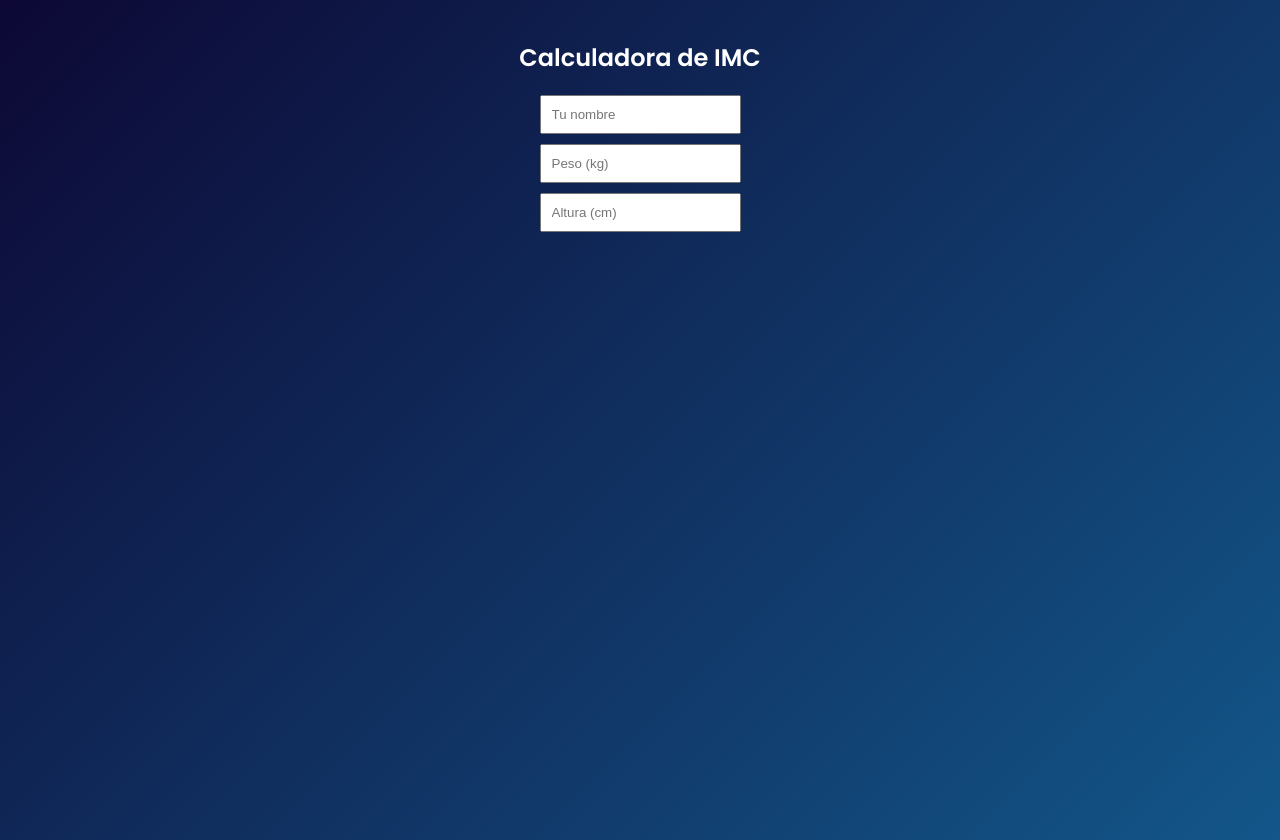
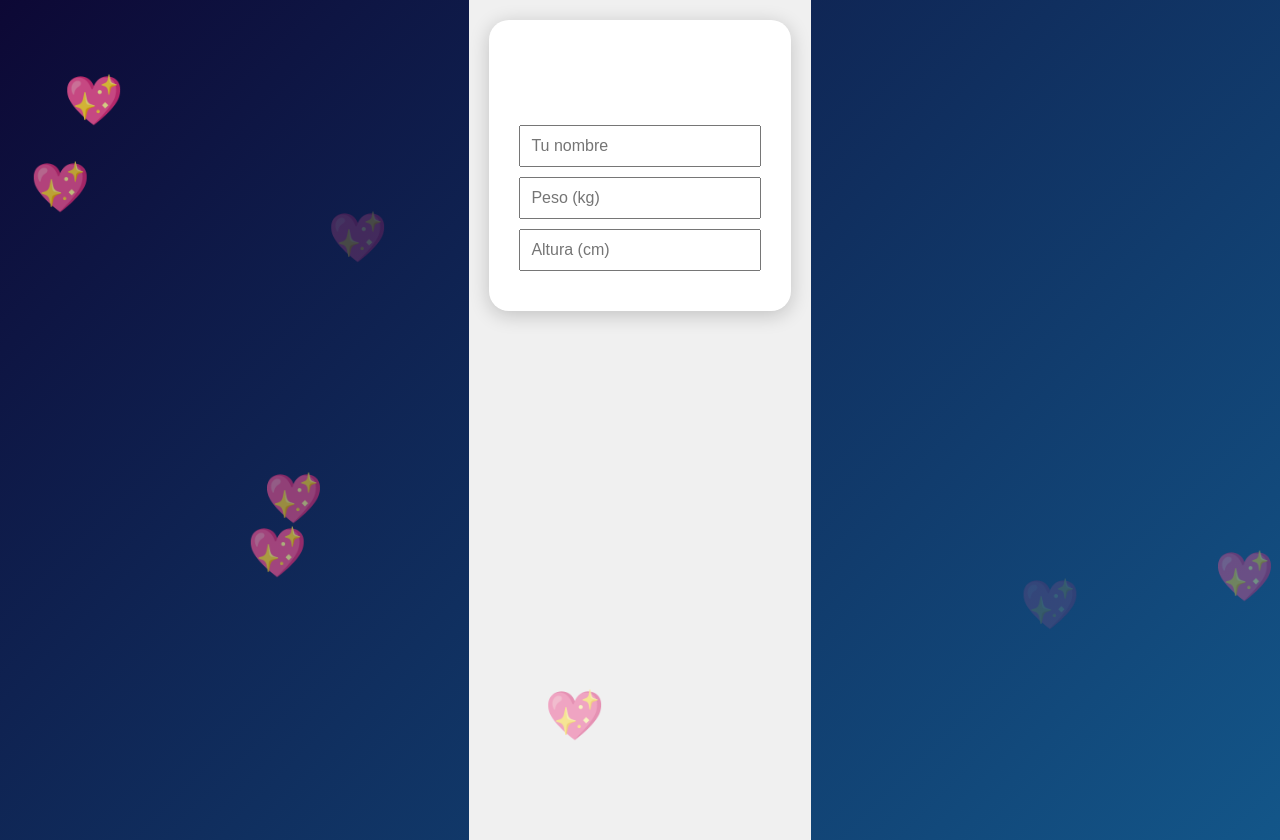
Before and after one commit to Jimena-Romero/calculadora_imc, a React (Vite) app: page / in a window 1280 px wide. Built offline with nearby package versions, Linux system fonts and the light colour scheme.

Commit message:
cambio en el form

```diff
--- a/src/components/IMCForm.tsx
+++ b/src/components/IMCForm.tsx
@@ -37,11 +37,13 @@ const FloatingEmojis = ({ emoji }: { emoji: string }) => {
         <div
           key={i}
           style={{
-            position: "absolute",
+            position: "fixed", // 👈 cambia a fixed para que queden de fondo
             left: pos.x,
             top: pos.y,
-            fontSize: "3rem", // 👈 más grande
+            fontSize: "3rem",
             animation: "float 6s linear infinite",
+            zIndex: 0, // 👈 aseguramos que estén detrás del contenido
+            pointerEvents: "none", // 👈 no interfieran con clicks
           }}
         >
           {emoji}
@@ -76,28 +78,69 @@ const IMCForm: React.FC = () => {
   }, [peso, altura]);
 
   return (
-    <div style={{ padding: "20px", textAlign: "center", position: "relative", minHeight: "100vh" }}>
+    <div
+      style={{
+        padding: "20px",
+        textAlign: "center",
+        position: "relative",
+        minHeight: "100vh",
+        overflow: "hidden", // 👈 evita scroll por emojis
+        backgroundColor: "#f0f0f0",
+      }}
+    >
+      <FloatingEmojis emoji={categoria ? emojisMap[categoria] : "💖"} />
+
+      <div
+        style={{
+          position: "relative",
+          zIndex: 1, // 👈 aseguramos que el formulario esté sobre los emojis
+          maxWidth: "400px",
+          margin: "0 auto",
+          padding: "30px",
+          backgroundColor: "#fff",
+          borderRadius: "20px",
+          boxShadow: "0 4px 20px rgba(0,0,0,0.2)",
+        }}
+      >
         <h2>Calculadora de IMC</h2>
         <input
           type="text"
           placeholder="Tu nombre"
           value={nombre}
           onChange={(e) => setNombre(e.target.value)}
-        style={{ display: "block", margin: "10px auto", padding: "10px" }}
+          style={{
+            display: "block",
+            margin: "10px auto",
+            padding: "10px",
+            width: "90%",
+            fontSize: "1rem",
+          }}
         />
         <input
           type="number"
           placeholder="Peso (kg)"
           value={peso}
           onChange={(e) => setPeso(Number(e.target.value))}
-        style={{ display: "block", margin: "10px auto", padding: "10px" }}
+          style={{
+            display: "block",
+            margin: "10px auto",
+            padding: "10px",
+            width: "90%",
+            fontSize: "1rem",
+          }}
         />
         <input
           type="number"
           placeholder="Altura (cm)"
           value={altura}
           onChange={(e) => setAltura(Number(e.target.value))}
-        style={{ display: "block", margin: "10px auto", padding: "10px" }}
+          style={{
+            display: "block",
+            margin: "10px auto",
+            padding: "10px",
+            width: "90%",
+            fontSize: "1rem",
+          }}
         />
 
         {imc && categoria && (
@@ -107,9 +150,9 @@ const IMCForm: React.FC = () => {
               <strong>{imc.toFixed(2)}</strong> →{" "}
               <strong>{categoria.toUpperCase()}</strong> {emojisMap[categoria]}
             </p>
-          <FloatingEmojis emoji={emojisMap[categoria]} />
           </div>
         )}
+      </div>
     </div>
   );
 };
```
Lines whose indentation alone changed are shown as unchanged.
